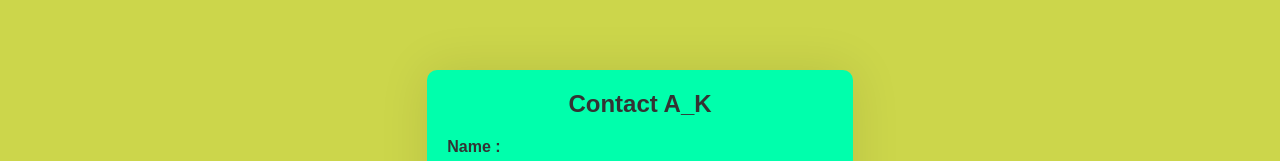
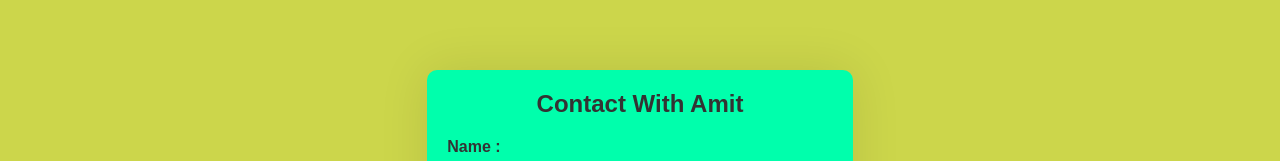
Before and after one commit to CsWithAk/Connect, a plain HTML site: page index.html in a window 1280 px wide. Shown: the top 161 px of the page. Drawn offline with nearby package versions, Linux system fonts and the light colour scheme.

Commit message:
Update index.html

```diff
--- a/index.html
+++ b/index.html
@@ -9,7 +9,7 @@
 </head>
 <body>
   <div class="contact-form">
-    <h2>Contact A_K</h2>
+    <h2>Contact With Amit</h2>
     <form id="contactForm">
 
       <label for="name">Name :</label>
```
